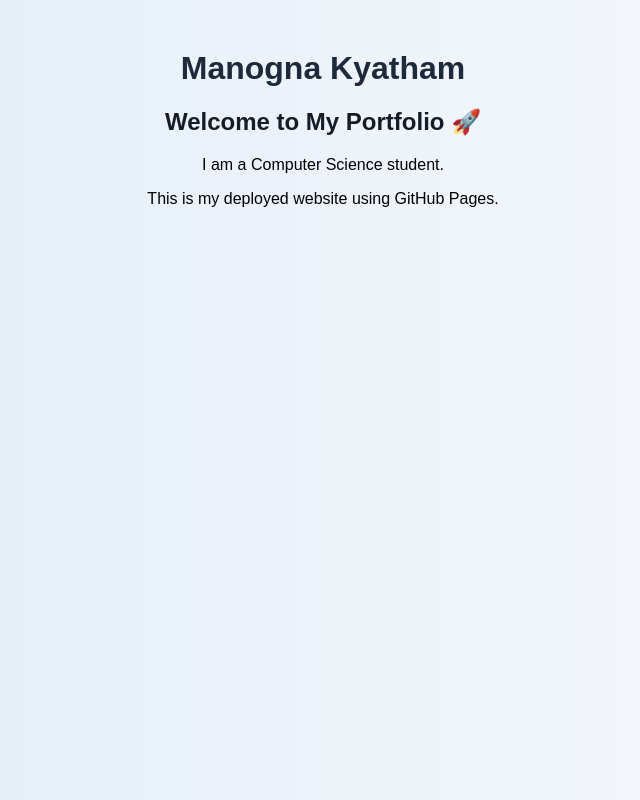
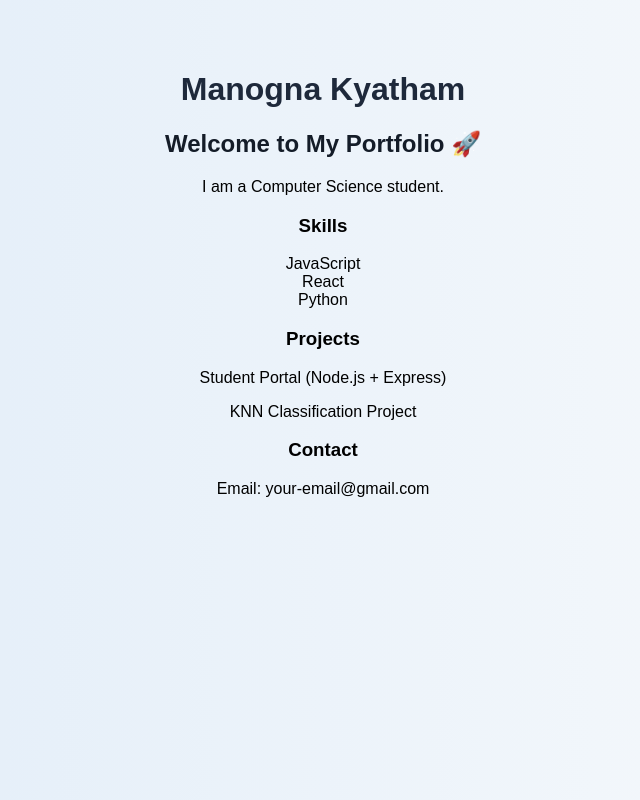
Before and after one commit to manognakyatham-glitch/portfolio, a React (Create React App) app: page / in a window 1280 px wide. Shown: the whole page, without its empty margins (317-957 px from the left). Built offline with nearby package versions, Linux system fonts and the light colour scheme.

Commit message:
updated portfolio UI

```diff
--- a/src/App.js
+++ b/src/App.js
@@ -1,16 +1,29 @@
 import React from "react";
 import "./App.css";
-import { HashRouter, Routes, Route, NavLink } from "react-router-dom";
 import Home from "./pages/Home";
 import Projects from "./pages/Projects";
 
 function App() {
   return (
-    <div style={{ textAlign: "center", marginTop: "50px" }}>
+    <div style={{ textAlign: "center", padding: "50px" }}>
       <h1>Manogna Kyatham</h1>
       <h2>Welcome to My Portfolio 🚀</h2>
+
       <p>I am a Computer Science student.</p>
-      <p>This is my deployed website using GitHub Pages.</p>
+
+      <h3>Skills</h3>
+      <ul>
+        <li>JavaScript</li>
+        <li>React</li>
+        <li>Python</li>
+      </ul>
+
+      <h3>Projects</h3>
+      <p>Student Portal (Node.js + Express)</p>
+      <p>KNN Classification Project</p>
+
+      <h3>Contact</h3>
+      <p>Email: your-email@gmail.com</p>
     </div>
   );
 }
```
